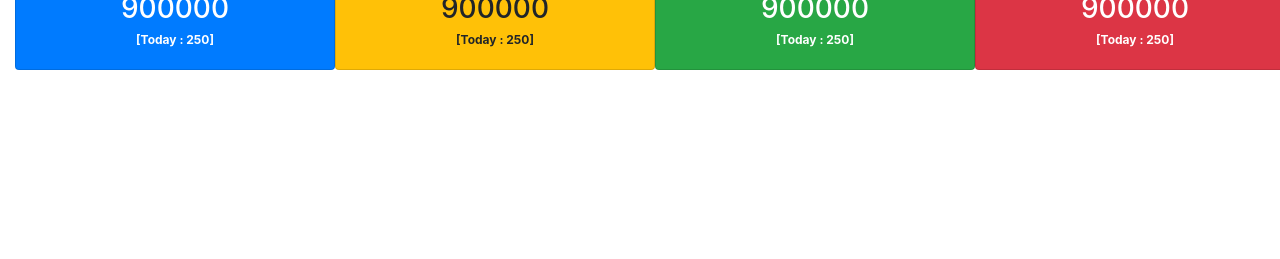
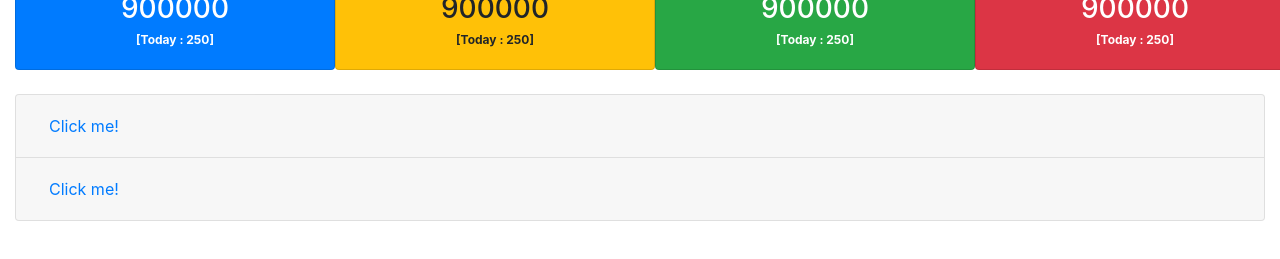
Before and after one commit to AlthafMuhammad/COVID-Tracker-React-, a React (Create React App) app: page / in a window 1280 px wide. Shown: the part 483-742 px from the top of the page. Built offline with nearby package versions, Linux system fonts and the light colour scheme; no server answers.

Commit message:
Added API for States and Accordion Style

```diff
--- a/package.json
+++ b/package.json
@@ -6,6 +6,7 @@
     "@testing-library/jest-dom": "^4.2.4",
     "@testing-library/react": "^9.3.2",
     "@testing-library/user-event": "^7.1.2",
+    "axios": "^0.19.2",
     "bootstrap": "^4.5.0",
     "react": "^16.13.1",
     "react-bootstrap": "^1.2.2",
--- a/src/Components/India.js
+++ b/src/Components/India.js
@@ -1,5 +1,6 @@
 import React,{Component} from 'react';
 import {Card} from 'react-bootstrap';
+import Statedata from './Statedata';
 
 class India extends Component{
     render(){
@@ -56,9 +57,11 @@ class India extends Component{
                             </Card>
                         </div>
                     </div>
-
                 </div>
-
+                <div className="col-md-12">
+                    <br/>
+                    <Statedata/>
+                </div>
             </div>
         )
     }
--- a/src/Components/Statedata.js
+++ b/src/Components/Statedata.js
@@ -1,11 +1,53 @@
 import React,{Component} from 'react';
+import Axios from 'axios';
+import {Accordion,Card,Button} from 'react-bootstrap';
 
-class States extends Component{
+class Statedata extends Component{
+    constructor(){
+        super();
+        this.state={
+            stateData:{}
+        };
+    }
+
+  componentDidMount(){
+      Axios.get("https://api.covid19india.org/state_district_wise.json")
+      .then(response => {
+          let x=response.data
+          this.setState({stateData:x});
+      });
+  }
+
     render(){
         return(
-            <div>States</div>
+            <div className="row">
+                <div className="col-md-12">
+                    <Accordion>
+                        <Card>
+                            <Card.Header>
+                                <Accordion.Toggle as={Button} variant="link" eventKey="0">
+                                    Click me!
+                                </Accordion.Toggle>
+                            </Card.Header>
+                            <Accordion.Collapse eventKey="0">
+                                <Card.Body>Hello! I'm the body</Card.Body>
+                            </Accordion.Collapse>
+                        </Card>
+                        <Card>
+                            <Card.Header>
+                            <Accordion.Toggle as={Button} variant="link" eventKey="1">
+                                Click me!
+                            </Accordion.Toggle>
+                            </Card.Header>
+                            <Accordion.Collapse eventKey="1">
+                            <Card.Body>Hello! I'm another body</Card.Body>
+                            </Accordion.Collapse>
+                        </Card>
+                    </Accordion>
+                </div>
+            </div>
         )
     }
 }
 
-export default States;
+export default Statedata;
```
Also changed, not shown: 1 other file (tests, documents, lock files or other folders).
